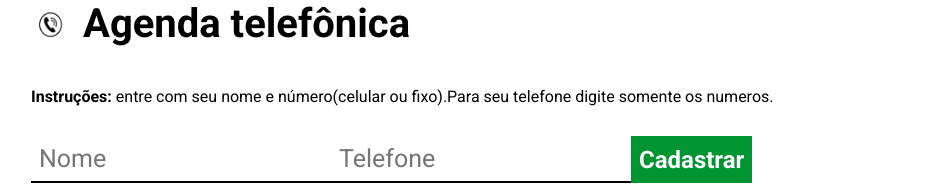
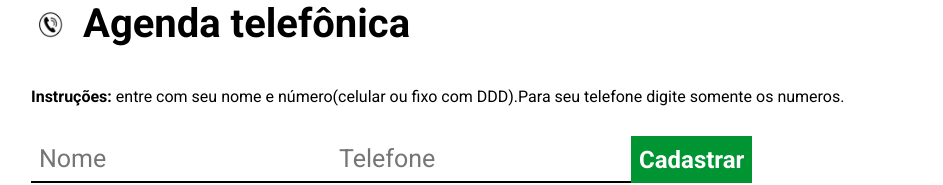
Before and after one commit to undreadbr/projeto_agenda_telefonica, a plain HTML site: page index.html in a window 1280 px wide. Shown: the top 185 px of the page, without its empty margins (159-1102 px from the left). Drawn offline with Linux system fonts and the light colour scheme.

Commit message:
adicionado DDD nas instruções

```diff
--- a/index.html
+++ b/index.html
@@ -15,7 +15,7 @@
             <img src="./images/logo.png" alt="gancho telefone" >
             <h1>Agenda telefônica</h1>
         </header>
-        <p class="instrucoes"><b>Instruções:</b> entre com seu nome e número(celular ou fixo).Para seu telefone digite somente os numeros.</p>
+        <p class="instrucoes"><b>Instruções:</b> entre com seu nome e número(celular ou fixo com DDD).Para seu telefone digite somente os numeros.</p>
         <form id="form-agenda">
             <input type="text" required placeholder="Nome" id="nome-cadastro"/>
             <input type="tel" required placeholder="Telefone" id="telefone-cadastro" maxlength="11" minlength="10"/>
```
